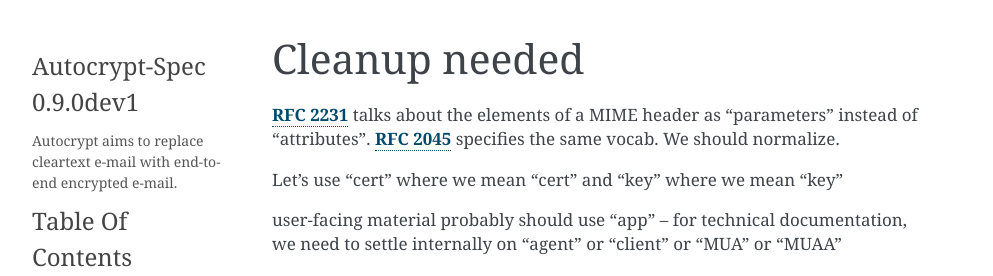
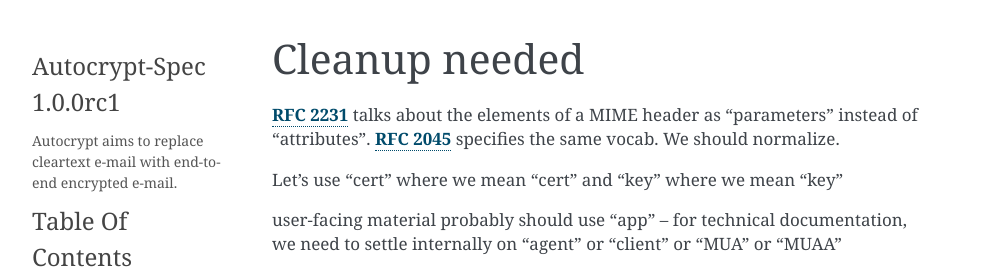
Before and after one commit to autocrypt/autocrypt, a Sphinx documentation site: the page built from doc/cleanup.rst, in a window 1280 px wide. Shown: the top 276 px of the page, without its empty margins (148-1141 px from the left). Built offline with Sphinx 7.4.7, drawn with Linux system fonts in a browser that asks for light colours.

Commit message:
generate a spec pdf and a web pdf and see how readthedocs gets along with it ...

```diff
--- a/doc/conf.py
+++ b/doc/conf.py
@@ -62,10 +62,15 @@
 # |version| and |release|, also used in various other places throughout the
 # built documents.
 #
+
+# the version of the Autocrypt specification
+specversion = u'1.0.0rc1'
+
 # The short X.Y version.
-version = u'0.9'
+version = specversion
 # The full version, including alpha/beta/rc tags.
-release = u'0.9.0dev1'
+release = specversion
+
 
 # The language for content autogenerated by Sphinx. Refer to documentation
 # for a list of supported languages.
@@ -255,6 +260,8 @@
 # Output file base name for HTML help builder.
 htmlhelp_basename = 'Autocryptdoc'
 
+#rst_prolog = '.. |specversion| replace:: {}'.format(specversion)
+
 # -- Options for LaTeX output ---------------------------------------------
 
 latex_elements = {
@@ -279,8 +286,10 @@
 # (source start file, target name, title,
 #  author, documentclass [howto, manual, or own class]).
 latex_documents = [
-    (master_doc, 'Autocrypt.tex', u'Autocrypt Documentation',
-     u'hpk, dkg etc.al', 'manual'),
+    (master_doc, 'autocrypt-web.tex', u'Autocrypt Website', u'autocrypt team', 'manual'),
+    ('level1', 'autocrypt-spec-{}.tex'.format(specversion),
+     u'Autocrypt Specification', u'autocrypt team',
+     'howto', False),
 ]
 
 # The name of an image file (relative to this directory) to place at the top of
@@ -295,11 +304,11 @@
 
 # If true, show page references after internal links.
 #
-# latex_show_pagerefs = False
+latex_show_pagerefs = True
 
 # If true, show URL addresses after external links.
 #
-# latex_show_urls = False
+latex_show_urls = True
 
 # Documents to append as an appendix to all manuals.
 #
@@ -313,7 +322,7 @@
 
 # If false, no module index is generated.
 #
-# latex_domain_indices = True
+latex_domain_indices = False
 
 
 # -- Options for manual page output ---------------------------------------
@@ -324,10 +333,6 @@
     (master_doc, 'autocrypt', u'Autocrypt Documentation',
      [author], 1)
 ]
-
-# If true, show URL addresses after external links.
-#
-# man_show_urls = False
 
 
 # -- Options for Texinfo output -------------------------------------------
@@ -341,22 +346,6 @@
      'Miscellaneous'),
 ]
 
-# Documents to append as an appendix to all manuals.
-#
-# texinfo_appendices = []
-
-# If false, no module index is generated.
-#
-# texinfo_domain_indices = True
-
-# How to display URL addresses: 'footnote', 'no', or 'inline'.
-#
-# texinfo_show_urls = 'footnote'
-
-# If true, do not generate a @detailmenu in the "Top" node's menu.
-#
-# texinfo_no_detailmenu = False
-
 
 # -- Options for Epub output ----------------------------------------------
 
@@ -366,81 +355,8 @@
 epub_publisher = author
 epub_copyright = copyright
 
-# The basename for the epub file. It defaults to the project name.
-# epub_basename = project
-
-# The HTML theme for the epub output. Since the default themes are not
-# optimized for small screen space, using the same theme for HTML and epub
-# output is usually not wise. This defaults to 'epub', a theme designed to save
-# visual space.
-#
-# epub_theme = 'epub'
-
-# The language of the text. It defaults to the language option
-# or 'en' if the language is not set.
-#
-# epub_language = ''
-
-# The scheme of the identifier. Typical schemes are ISBN or URL.
-# epub_scheme = ''
-
-# The unique identifier of the text. This can be a ISBN number
-# or the project homepage.
-#
-# epub_identifier = ''
-
-# A unique identification for the text.
-#
-# epub_uid = ''
-
-# A tuple containing the cover image and cover page html template filenames.
-#
-# epub_cover = ()
-
-# A sequence of (type, uri, title) tuples for the guide element of content.opf.
-#
-# epub_guide = ()
-
-# HTML files that should be inserted before the pages created by sphinx.
-# The format is a list of tuples containing the path and title.
-#
-# epub_pre_files = []
-
-# HTML files that should be inserted after the pages created by sphinx.
-# The format is a list of tuples containing the path and title.
-#
-# epub_post_files = []
-
 # A list of files that should not be packed into the epub file.
 epub_exclude_files = ['search.html']
-
-# The depth of the table of contents in toc.ncx.
-#
-# epub_tocdepth = 3
-
-# Allow duplicate toc entries.
-#
-# epub_tocdup = True
-
-# Choose between 'default' and 'includehidden'.
-#
-# epub_tocscope = 'default'
-
-# Fix unsupported image types using the Pillow.
-#
-# epub_fix_images = False
-
-# Scale large images.
-#
-# epub_max_image_width = 0
-
-# How to display URL addresses: 'footnote', 'no', or 'inline'.
-#
-# epub_show_urls = 'inline'
-
-# If false, no index is generated.
-#
-# epub_use_index = True
 
 
 # Example configuration for intersphinx: refer to the Python standard library.
--- a/doc/level1.rst
+++ b/doc/level1.rst
@@ -22,7 +22,9 @@
 as though it were only capable of controlling a single e-mail account
 (see :ref:`multiaccounts` for more detail).
 
-.. contents::
+.. only:: builder_html
+
+   .. contents::
 
 Overview
 --------
```
